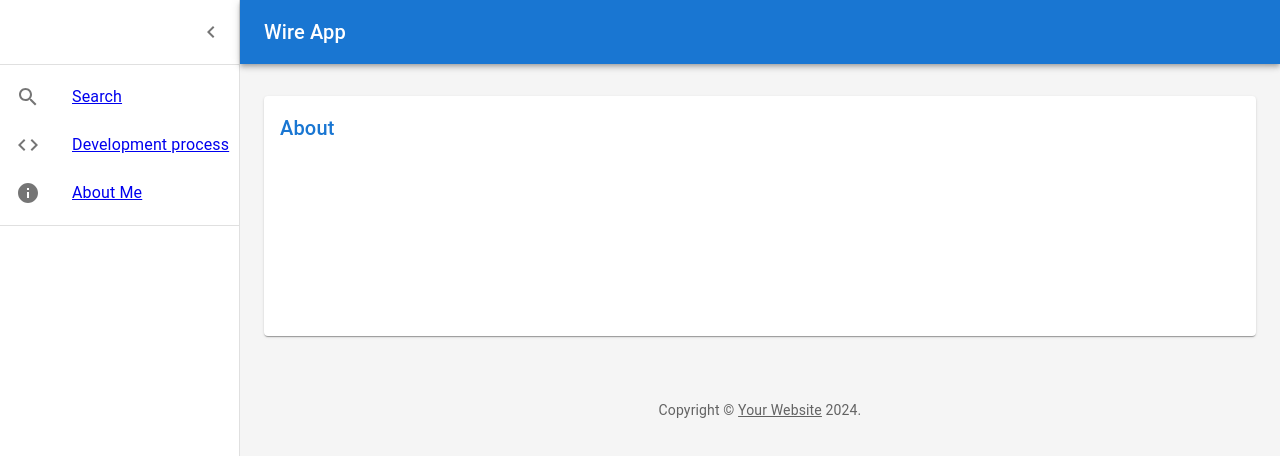
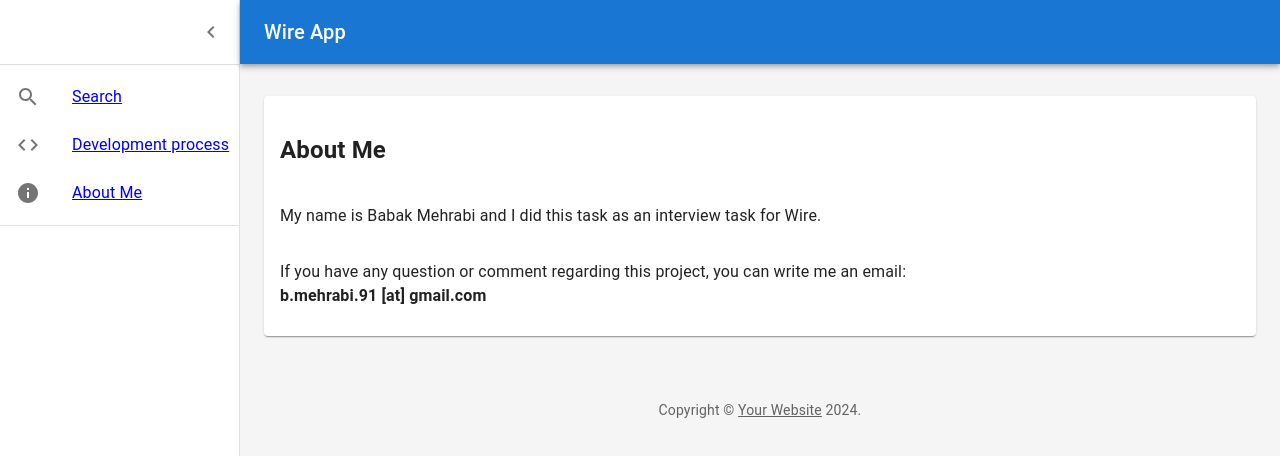
Before and after one commit to bmehrabi/libraries, a React app: page /about in a window 1280 px wide. Shown: the top 456 px of the page. Built offline with nearby package versions, Linux system fonts and the light colour scheme.

Commit message:
Add texts to About Me page

```diff
--- a/src/pages/about/About.tsx
+++ b/src/pages/about/About.tsx
@@ -2,7 +2,6 @@
 import Container from "@mui/material/Container";
 import Grid from "@mui/material/Grid";
 import Paper from "@mui/material/Paper";
-import Title from '../../components/Title';
 
 export const About = () => {
   return (
@@ -18,7 +17,16 @@
               height: 240,
             }}
           >
-            <Title>About</Title>
+            <h2>About Me</h2>
+
+            <p>
+              My name is Babak Mehrabi and I did this task as an interview task for Wire.
+            </p>
+            <p>
+              If you have any question or comment regarding this project, you can write me an email:
+              <br/>
+              <b>b.mehrabi.91 [at] gmail.com</b>
+            </p>
           </Paper>
         </Grid>
       </Grid>
```
Also changed, not shown: 1 other file (tests, documents, lock files or other folders).
